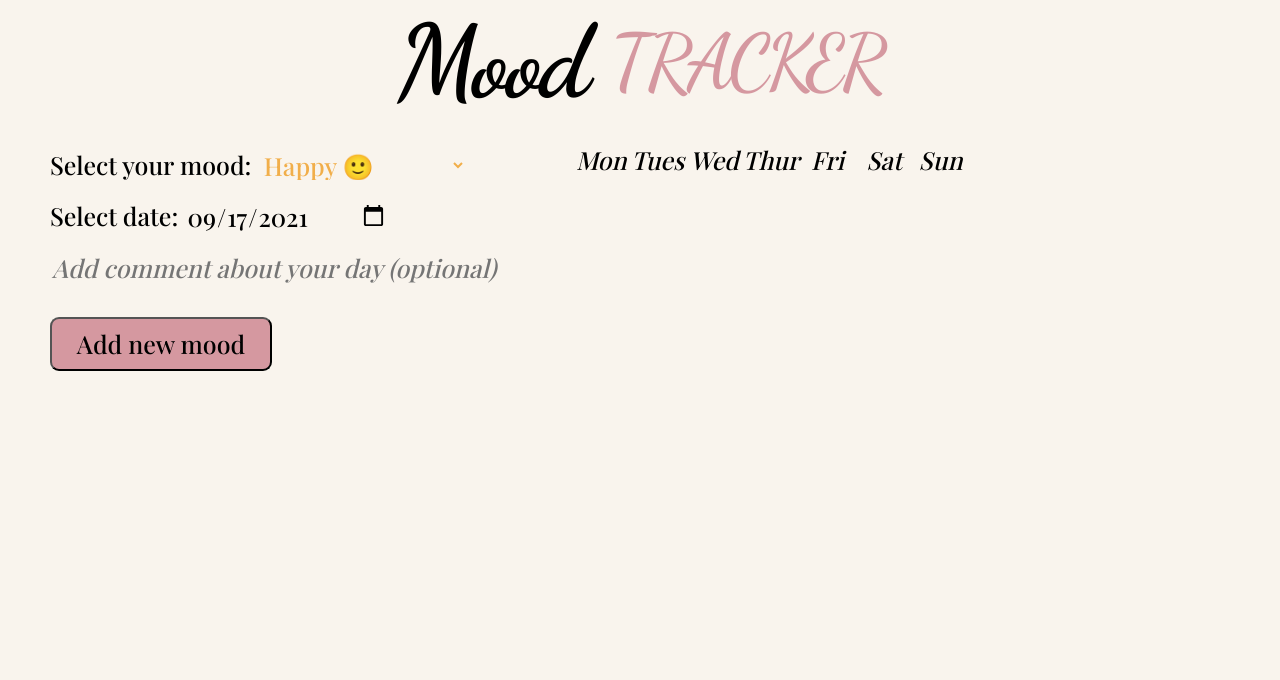
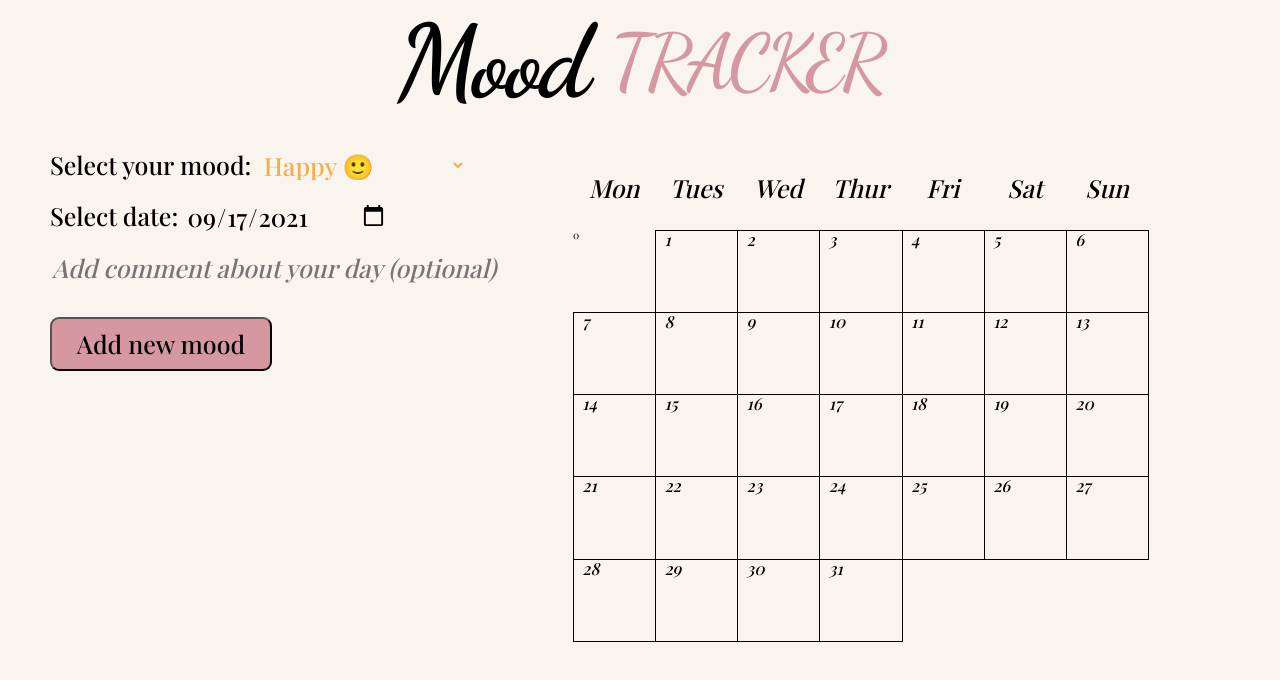
Before and after one commit to zakrzewskib/mood-tracker-react, a React (Create React App) app: page / in a window 1280 px wide. Shown: the top 680 px of the page. Built offline with nearby package versions, Linux system fonts and the light colour scheme; a web font is replaced by a local one.

Commit message:
Almost colors of tracker changes
https://stackoverflow.com/questions/29537299/react-how-to-update-state-item1-in-state-using-setstate

```diff
--- a/public/index.html
+++ b/public/index.html
@@ -24,7 +24,7 @@
       work correctly both with client-side routing and a non-root public URL.
       Learn how to configure a non-root public URL by running `npm run build`.
     -->
-    <title>Mood Tracker React Aoo</title>
+    <title>Mood Tracker React</title>
   </head>
   <body>
     <noscript>You need to enable JavaScript to run this app.</noscript>
--- a/src/App.js
+++ b/src/App.js
@@ -7,40 +7,23 @@ import NewMood from './components/AddMood/NewMood';
 import MonthTracker from './components/Charts/MonthTracker';
 
 const App = () => {
-  const SAMPLE_DATA = [
-    // {
-    //   mood: '🙂',
-    //   date: new Date(),
-    //   comment: 'I felt happy that day',
-    //   id: Math.random().toString(),
-    // },
-    // {
-    //   mood: '🙂',
-    //   date: new Date(),
-    //   comment: 'I felt happy that day',
-    //   id: Math.random().toString(),
-    // },
-    // {
-    //   mood: '🙂',
-    //   date: new Date(),
-    //   comment: 'I felt happy that day',
-    //   id: Math.random().toString(),
-    // },
-    // {
-    //   mood: '🙂',
-    //   date: new Date(),
-    //   comment: 'I felt happy that day',
-    //   id: Math.random().toString(),
-    // },
-    // {
-    //   mood: '🙂',
-    //   date: new Date(),
-    //   comment: 'I felt happy that day',
-    //   id: Math.random().toString(),
-    // },
-  ];
+  const [number, setNumber] = useState(0);
+
+  const SAMPLE_DATA = [];
 
   const [moods, setMoods] = useState(SAMPLE_DATA);
+
+  const starterMoods = [];
+
+  for (let i = 1; i <= 31; i++) {
+    starterMoods.push({
+      dayNumber: i,
+      mood: 'undefined',
+      id: Math.random().toString(),
+    });
+  }
+
+  const [moodsForTracker, setMoodsForTracker] = useState(starterMoods);
 
   const addNewMoodHandler = (mood) => {
     // if (moods.length > 0) {
@@ -53,6 +36,21 @@ const App = () => {
       console.log('Do you want to replace mood in that day?');
     }
     setMoods((prevMoods) => [...prevMoods, mood]);
+
+    let index = moodsForTracker.findIndex(
+      (item) => item.dayNumber === mood.date.getDate()
+    );
+
+    let updatedMoods = [...moodsForTracker];
+
+    let newItem = { ...moodsForTracker[index] };
+
+    newItem.dayNumber = 50;
+
+    updatedMoods[index] = newItem;
+
+    setMoodsForTracker(updatedMoods);
+    setNumber((number) => number + 1);
   };
 
   return (
@@ -66,7 +64,7 @@ const App = () => {
           <Moods items={moods} />
         </div>
 
-        <MonthTracker items={moods} />
+        <MonthTracker moods={moodsForTracker} number={number} />
       </div>
     </div>
   );
--- a/src/components/Charts/MonthTracker.js
+++ b/src/components/Charts/MonthTracker.js
@@ -1,9 +1,34 @@
+import React, { useState } from 'react';
+
 import classes from './MonthTracker.module.css';
 
 import MonthTrackerItem from './MonthTrackerItem';
 
 const MonthTracker = (props) => {
-  let number = 1;
+  const starterMoods = [];
+
+  for (let i = 1; i <= 31; i++) {
+    starterMoods.push({
+      dayNumber: i,
+      mood: 'undefined',
+      id: Math.random().toString(),
+    });
+  }
+
+  // let updatedMoods;
+
+  // const updateMoods = (newMood) => {
+  //   if (newMood) {
+  //     let index = moods.findIndex(
+  //       (item) => item.dayNumber === newMood.date.getDate()
+  //     );
+  //     updatedMoods = [...moods];
+  //     updatedMoods[index].mood = newMood.mood;
+  //     setMoods(updatedMoods);
+  //   }
+  // };
+
+  console.log(props.moods);
 
   return (
     <div className={classes['month-tracker']}>
@@ -14,8 +39,14 @@ const MonthTracker = (props) => {
       <div className={classes['week-day']}>Fri</div>
       <div className={classes['week-day']}>Sat</div>
       <div className={classes['week-day']}>Sun</div>
-      {props.items.map((mood) => (
-        <MonthTrackerItem key={mood.id} mood={mood} number={number++} />
+      <div>{props.number}</div>
+
+      {props.moods.map((mood) => (
+        <MonthTrackerItem
+          key={mood.id}
+          mood={mood.mood}
+          number={mood.dayNumber}
+        />
       ))}
     </div>
   );
--- a/src/index.css
+++ b/src/index.css
@@ -36,6 +36,10 @@ body {
   /* width: 90%; */
   /* margin: 0 auto; */
   margin-left: 4.8rem;
+}
+
+.undefined-background {
+  background-color: transparent;
 }
 
 .😃 {
```
